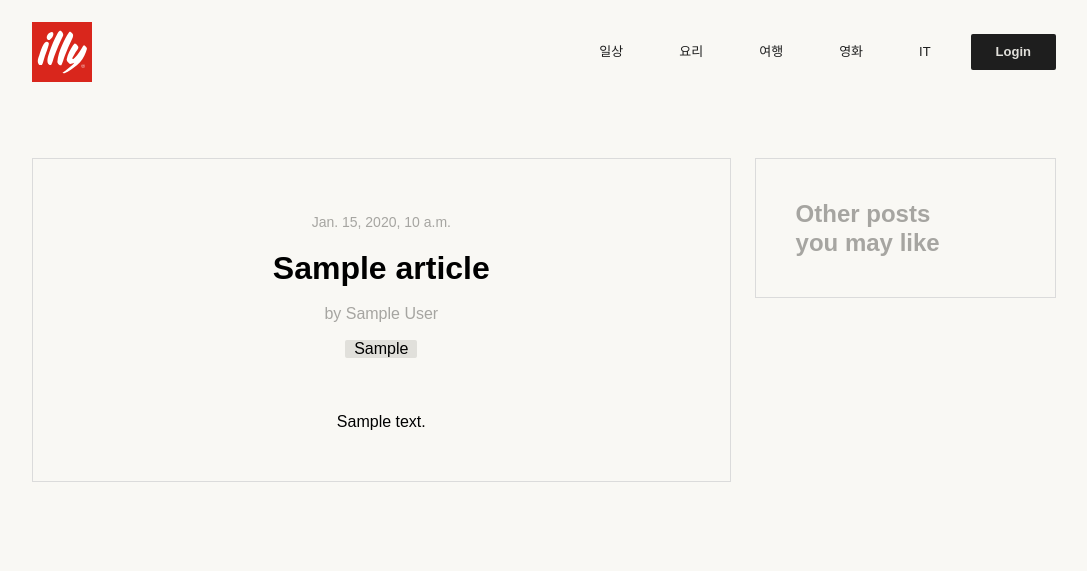
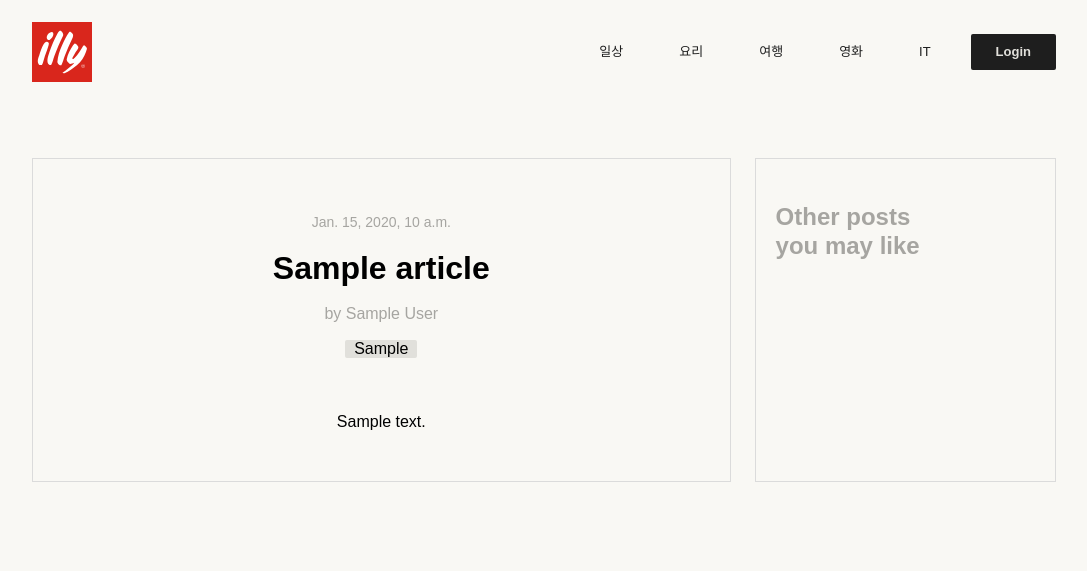
Before and after one commit to samkimpepper/illy-django-blog, a Django app: page /blog/board/1/ in a window 1280 px wide. Shown: the top 571 px of the page, without its empty margins (96-1183 px from the left). Run offline with Django 4.2, Linux system fonts and the light colour scheme; tables that the repository leaves empty hold one stand-in row (values such as "Sample post"); parts of the project's set-up code (start-up, migrations or seed data) failed here and were passed over.

Commit message:
[modify] board 추천게시글 css 적용  by 오준경

```diff
--- a/blog_project/blog_app/static/css/board.css
+++ b/blog_project/blog_app/static/css/board.css
@@ -196,23 +196,29 @@ body {
     border: 1px solid #dbdbdb;
     padding: 20px;
     width: calc(30% - 24px);
-    height: 100%
 
 }
 
-.recommend {
+/* .recommend {
     width: 160px;
     height: 58px;
     margin-top: 20px;
     margin-bottom: 20px;
     margin-left: 20px;
     font-family: 'Pretendard', sans-serif;
-    font-size: 24px;
+    font-size: 20px;
     font-weight: 700;
     line-height: 29px;
     letter-spacing: 0em;
     text-align: left;
     color: #A6A5A1;
+} */
+
+.recommend h3{
+    font-size: 24px;
+    color: #a6a5a1;
+    font-weight: 700;
+    line-height: 1.2;
 }
 
 .posting {
--- a/blog_project/blog_app/templates/blog_app/board.html
+++ b/blog_project/blog_app/templates/blog_app/board.html
@@ -38,19 +38,16 @@
             {% comment %} 추천게시글 {% endcomment %}
             <article class="recommend_post">
                 <div class="recommend">
-                    Other posts<br>
-                    you may like
+                    <h3>Other posts<br>
+                    you may like</h3>
+                    {% for recommended_post in recommended_posts %}
+                    <div class="posting">
+                        <a href="{% url 'blog:board' recommended_post.id %}">
+                            {{ recommended_post.image_tag|safe }}
+                            {{ recommended_post.title }}</a>
+                    </div>
+                    {% endfor %}
                 </div>
-
-                {% for recommended_post in recommended_posts %}
-                <div class="posting">
-
-                    <a href="{% url 'blog:board' recommended_post.id %}">
-                        {{ recommended_post.content|get_img_src }}
-                        {{ recommended_post.title }}</a>
-
-                </div>
-            {% endfor %}
             </article>
         </div>
 
```
